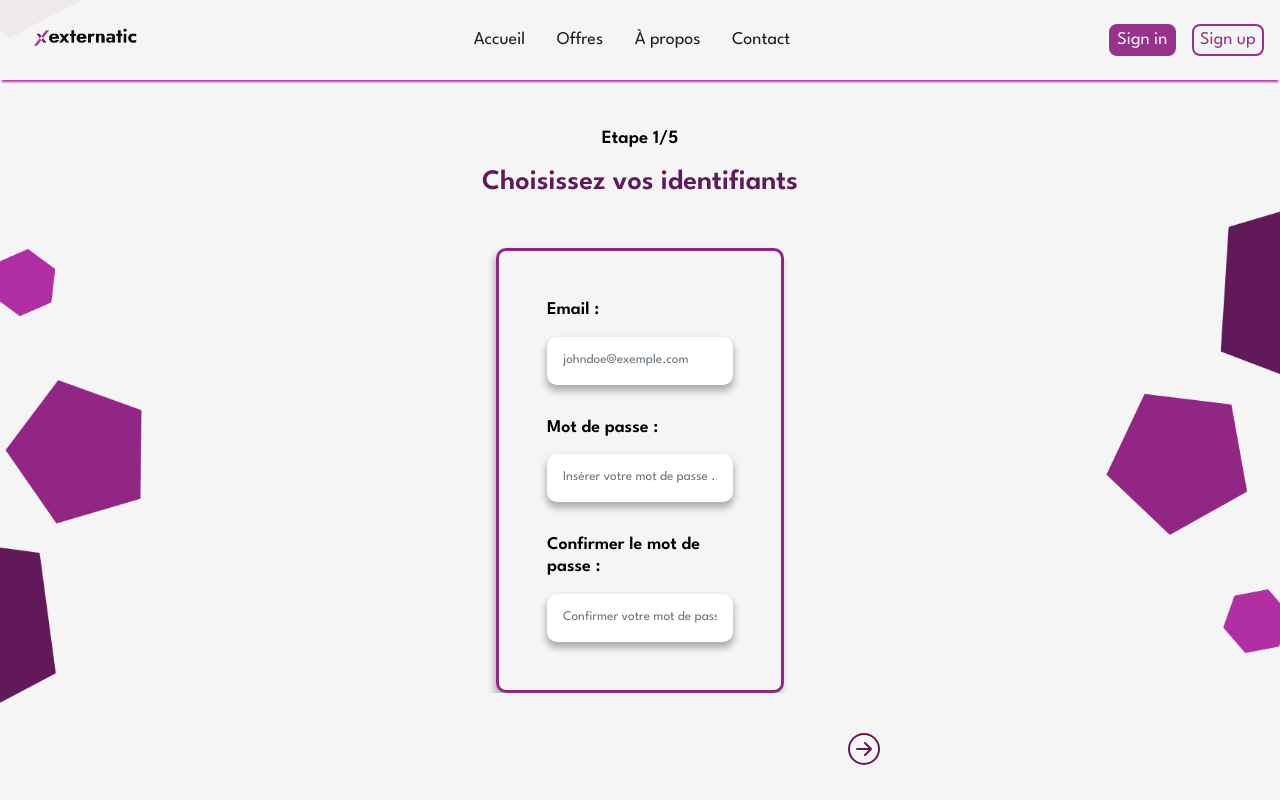
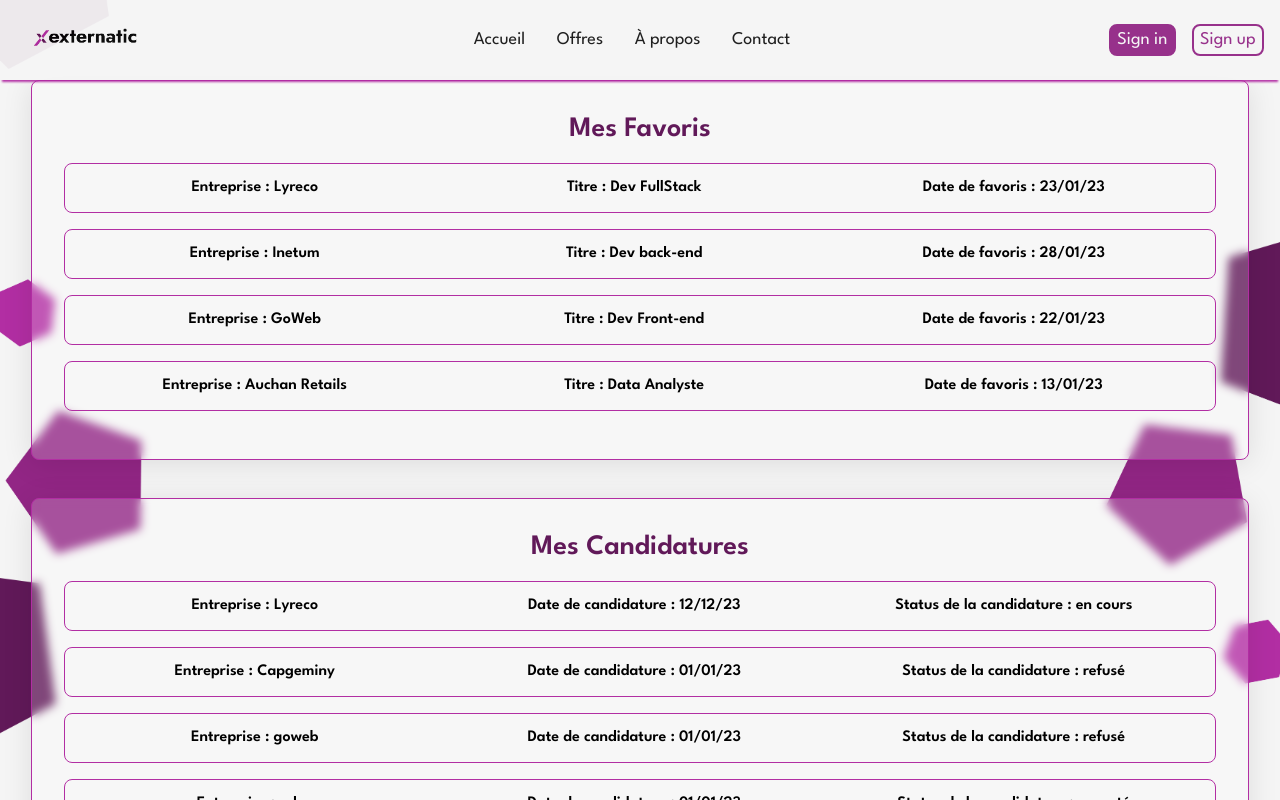
Before and after one commit to WildCodeSchool/2023-02-JS-Lille-project-3-groupe2, a React (Vite) app in the folder frontend/: page /register in a window 1280 px wide. Shown: the top 800 px of the page. Built offline with nearby package versions, Linux system fonts and the light colour scheme; no server answers.

Commit message:
first commit two components

```diff
--- /dev/null
+++ b/frontend/src/components/bookmark/Bookmark.jsx
@@ -0,0 +1,48 @@
+import React, { useState } from "react";
+import "../../Utils.scss";
+import "./bookmark.scss";
+import BookmarkCard from "../bookmarkCard/BookmarkCard";
+
+export default function Bookmark() {
+  const [bookmark] = useState([]);
+
+  const bookmarkArray = [
+    {
+      social_denomination: "Lyreco",
+      title: "Dev FullStack",
+      bookmark_date: "23/01/23",
+    },
+    {
+      social_denomination: "Inetum",
+      title: "Dev back-end",
+      bookmark_date: "28/01/23",
+    },
+    {
+      social_denomination: "GoWeb",
+      title: "Dev Front-end",
+      bookmark_date: "22/01/23",
+    },
+    {
+      social_denomination: "Auchan Retails",
+      title: "Data Analyste",
+      bookmark_date: "13/01/23",
+    },
+  ];
+  return (
+    <div className="bookmarkGlobalContainer">
+      <div className="bookmarkTitleContainer">
+        <h1 className="bookmarkCardMainTitle">Mes Favoris</h1>
+      </div>
+      <div className="bookmarkMapContainer">
+        {bookmarkArray.map((item) => (
+          <BookmarkCard
+            key={item.bookmark_date}
+            socialDenomination={item.social_denomination}
+            title={item.title}
+            bookmarksDate={item.bookmark_date}
+          />
+        ))}
+      </div>
+    </div>
+  );
+}
--- /dev/null
+++ b/frontend/src/components/bookmark/bookmark.scss
@@ -0,0 +1,22 @@
+@import "../../Utils.scss";
+
+.bookmarkGlobalContainer{
+  display: flex;
+  flex-direction: column;
+  border: solid 0.5px $primary-color-candidate;
+  border-radius: 0.5em;
+  padding: 2em;
+   background: rgba(255, 255, 255, 0.2);
+      border-radius: 0.5rem;
+      box-shadow: 0 4px 30px rgba(0, 0, 0, 0.1);
+      backdrop-filter: blur(5px);
+      -webkit-backdrop-filter: blur(5px);
+      border: 1px solid $special-color-candidate;
+
+width: 90vw;
+.bookmarkTitleContainer {
+  text-align: center;
+  margin-bottom: 1em;
+  color: $primary-color-candidate;
+}
+}
--- /dev/null
+++ b/frontend/src/components/bookmarkCard/BookmarkCard.jsx
@@ -0,0 +1,29 @@
+import "../../Utils.scss";
+import "./BookmarkCard.scss";
+import Proptypes from "prop-types";
+
+export default function BookmarkCard({
+  socialDenomination,
+  bookmarksDate,
+  title,
+}) {
+  return (
+    <div className="bookmarkCardSubContainer">
+      <h4 className="bookmarkCardSecondTitle">
+        {" "}
+        Entreprise : {socialDenomination}
+      </h4>
+      <h4 className="bookmarkCardStatus">Titre : {title}</h4>
+      <h4 className="bookmarkCardApplicationDate">
+        {" "}
+        Date de favoris : {bookmarksDate}
+      </h4>
+    </div>
+  );
+}
+
+BookmarkCard.propTypes = {
+  socialDenomination: Proptypes.string.isRequired,
+  bookmarksDate: Proptypes.string.isRequired,
+  title: Proptypes.string.isRequired,
+};
--- /dev/null
+++ b/frontend/src/components/bookmarkCard/BookmarkCard.scss
@@ -0,0 +1,28 @@
+@import "../../Utils.scss";
+
+.bookmarkCardSubContainer {
+
+  display: flex;
+  flex-direction: row;
+  align-items: center;
+  border-radius: 0.5em;
+  border: 1px solid $special-color-candidate;
+  flex-grow: 1;
+  margin-bottom: 1em;
+  height: 3em;
+
+}
+.bookmarkCardSecondTitle{
+  width: 33%;
+  text-align: center;
+}
+
+.bookmarkCardApplicationDate{
+  width: 33%;
+  text-align: center;
+}
+
+.bookmarkCardStatus{
+  width: 33%;
+  text-align: center;
+}
--- /dev/null
+++ b/frontend/src/components/bookmarksandcandidacy/BookmarkAndCandidacy.jsx
@@ -0,0 +1,15 @@
+import "../../Utils.scss";
+import Candidacy from "../candidacy/Candidacy";
+import Bookmark from "../bookmark/Bookmark";
+
+import "./BookmarkAndCandidacy.scss";
+
+export default function BookmarkAndCandidacy() {
+  return (
+    <div className="bookmarkAndCandidacyGlobalContainer">
+      <Bookmark />
+      <br />
+      <br /> <Candidacy />
+    </div>
+  );
+}
--- /dev/null
+++ b/frontend/src/components/candidacy/Candidacy.jsx
@@ -0,0 +1,48 @@
+/* import React, { useState } from "react"; */
+import "../../Utils.scss";
+import "./Candidacy.scss";
+import CandidacyCard from "../candidacyCard/CandidacyCard";
+
+const candidacyArray = [
+  {
+    social_denomination: "Lyreco",
+    application_date: "12/12/23",
+    status: "en cours",
+  },
+  {
+    social_denomination: "Capgeminy",
+    application_date: "01/01/23",
+    status: "refusé",
+  },
+  {
+    social_denomination: "goweb",
+    application_date: "01/01/23",
+    status: "refusé",
+  },
+  {
+    social_denomination: "adeo",
+    application_date: "01/01/23",
+    status: "accepté",
+  },
+];
+
+export default function Candidacy() {
+  /* const [candidacy] = useState([]); */
+  return (
+    <div className="candidacyGlobalContainer">
+      <div className="candidacyTitleContainer">
+        <h1 className="candidacyMainTitle">Mes Candidatures</h1>
+      </div>
+      <div className="candidacyMapContainer">
+        {candidacyArray.map((item) => (
+          <CandidacyCard
+            key={item.application_date}
+            socialDenomination={item.social_denomination}
+            applicationDate={item.application_date}
+            status={item.status}
+          />
+        ))}
+      </div>
+    </div>
+  );
+}
--- /dev/null
+++ b/frontend/src/components/candidacy/Candidacy.scss
@@ -0,0 +1,22 @@
+@import "../../Utils.scss";
+
+.candidacyGlobalContainer{
+  display: flex;
+  flex-direction: column;
+  border: solid 0.5px $primary-color-candidate;
+  border-radius: 0.5em;
+  padding: 2em;
+   background: rgba(255, 255, 255, 0.2);
+      border-radius: 0.5rem;
+      box-shadow: 0 4px 30px rgba(0, 0, 0, 0.1);
+      backdrop-filter: blur(5px);
+      -webkit-backdrop-filter: blur(5px);
+      border: 1px solid $special-color-candidate;
+
+width: 90vw;
+.candidacyTitleContainer {
+  text-align: center;
+  margin-bottom: 1em;
+  color: $primary-color-candidate;
+}
+}
--- /dev/null
+++ b/frontend/src/components/candidacyCard/CandidacyCard.jsx
@@ -0,0 +1,31 @@
+import "../../Utils.scss";
+import "./CandidacyCard.scss";
+import Proptypes from "prop-types";
+
+export default function CandidacyCard({
+  socialDenomination,
+  applicationDate,
+  status,
+}) {
+  return (
+    <div className="candidacyCardGlboalContainer">
+      <h4 className="candidacyCardSecondTitle">
+        Entreprise : {socialDenomination}
+      </h4>
+      <h4 className="candidacyCardApplicationDate">
+        {" "}
+        Date de candidature : {applicationDate}
+      </h4>
+      <h4 className="candidacyCardStatus">
+        {" "}
+        Status de la candidature : {status}
+      </h4>
+    </div>
+  );
+}
+
+CandidacyCard.propTypes = {
+  socialDenomination: Proptypes.string.isRequired,
+  applicationDate: Proptypes.string.isRequired,
+  status: Proptypes.string.isRequired,
+};
--- /dev/null
+++ b/frontend/src/components/candidacyCard/CandidacyCard.scss
@@ -0,0 +1,28 @@
+@import "../../Utils.scss";
+
+.candidacyCardGlboalContainer {
+
+  display: flex;
+  flex-direction: row;
+  align-items: center;
+  border-radius: 0.5em;
+  border: 1px solid $special-color-candidate;
+  flex-grow: 1;
+  margin-bottom: 1em;
+  height: 3em;
+
+}
+.candidacyCardSecondTitle{
+  width: 33%;
+  text-align: center;
+}
+
+.candidacyCardApplicationDate{
+  width: 33%;
+  text-align: center;
+}
+
+.candidacyCardStatus{
+  width: 33%;
+  text-align: center;
+}
--- a/frontend/src/pages/registerpage/RegisterPage.jsx
+++ b/frontend/src/pages/registerpage/RegisterPage.jsx
@@ -1,12 +1,14 @@
 // import RegisterForm from "../../components/registerform/RegisterForm";
 
-import FormCandidate from "../../components/formcandidate/FormCandidate";
-import "./RegisterPage.scss";
+import BookmarkAndCandidacy from "../../components/bookmarksandcandidacy/BookmarkAndCandidacy";
+/* import FormCandidate from "../../components/formcandidate/FormCandidate";
+ */ import "./RegisterPage.scss";
 
 export default function RegisterPage() {
   return (
     <div className="container-page-register">
-      <FormCandidate />
+      {/*       <FormCandidate /> */}
+      <BookmarkAndCandidacy />
     </div>
   );
 }
```
Also changed, not shown: frontend/src/components/bookmarksandcandidacy/BookmarkAndCandidacy.scss (added).
